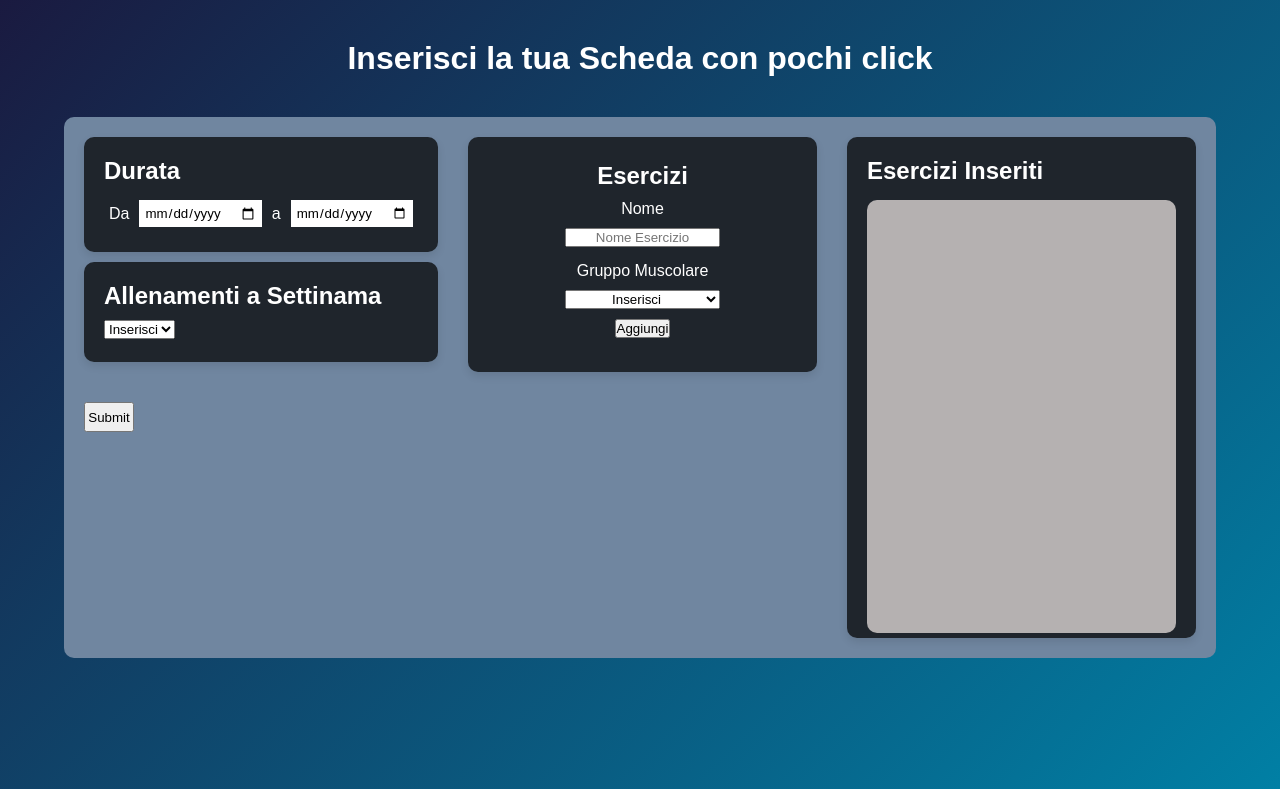
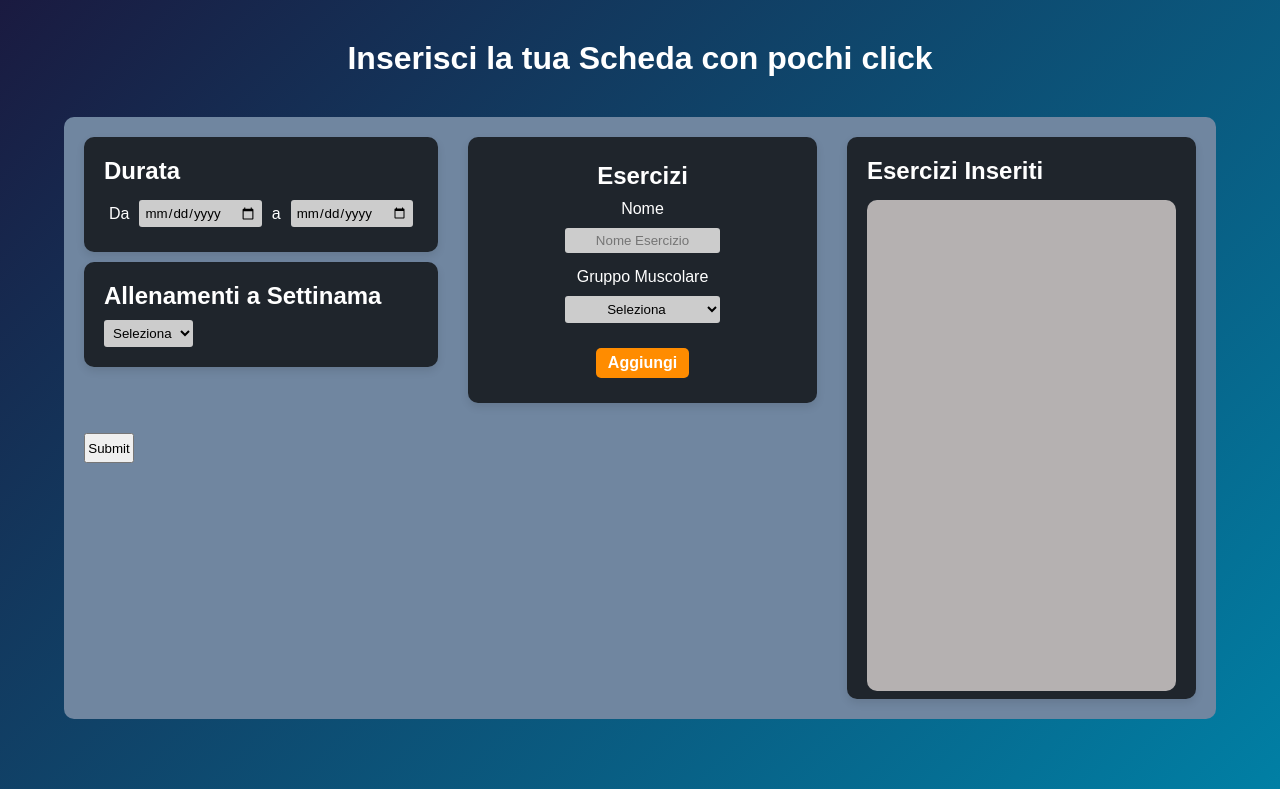
Before and after one commit to Andrexid/sito_palestra, a PHP site: page /html/new_training_card.html in a window 1280 px wide. Shown: the top 789 px of the page. Run offline with PHP 8.4, Linux system fonts and the light colour scheme.

Commit message:
Aggiornato stile new_training_Card

```diff
--- a/css/new_training_card.css
+++ b/css/new_training_card.css
@@ -23,6 +23,14 @@ body {
 
 #title {
     color: white;
+}
+
+.input-stile {
+    border: none;
+    background-color: #f5f5f5;
+    background-color: #cccccc;
+    border-radius: 3px;
+    padding: 5px;
 }
 
 
@@ -95,6 +103,7 @@ body {
     margin-top: 10px;
 }
 
+
 /* Box Esercizi */
 .input-esercizi {
     display: flex;
@@ -117,6 +126,24 @@ body {
     margin-bottom: 10px;
 }
 
+.def-button {
+    margin-top: 20px;
+    height: 30px;
+    width: 30%;
+    cursor: pointer;
+    border-radius: 5px;
+    border: none;
+    font-size: 16px;
+    font-weight: bold;
+    background: #ff8c00;;
+    color: white;
+    transition: background 0.3s ease-in-out;
+}
+
+.def-button:hover {
+    background: #ff6000;
+}
+
 /* Esercizi Inseriti */
 #exercise {
     margin-top: 15px;
@@ -137,6 +164,24 @@ body {
     color: black;
 }
 
+.delete-button {
+    height: 20px;
+    width: 20px;
+    text-align: center;
+    line-height: 1;
+    padding: 4px;
+    border: 1px solid black;
+    background-color: rgb(247, 110, 110);
+    margin-left: 10px;
+    cursor: pointer;
+    color: white;
+    transition: background 0.3s ease-in-out;
+}
+
+.delete-button:hover {
+    background-color: rgb(255, 57, 57);
+}
+
 /* Invio dei dati */
 #send-data {
     width: 50px;
--- a/html/new_training_card.html
+++ b/html/new_training_card.html
@@ -21,15 +21,15 @@
                         <h2>Durata</h2>
                         <div class="input-durata">
                             <p>Da</p>
-                            <input type="date" class="date">
+                            <input type="date" class="date input-stile">
                             <p>a</p>
-                            <input type="date" class="date">
+                            <input type="date" class="date input-stile">
                         </div>
                     </div>
                     <div class="box">
                         <h2>Allenamenti a Settinama</h2>
-                        <select name="week-workout" id="week-workout">
-                            <option value="default">Inserisci</option>
+                        <select name="week-workout" id="week-workout" class="input-stile">
+                            <option value="default">Seleziona</option>
                             <option value="1">1</option>
                             <option value="2">2</option>
                             <option value="3">3</option>
@@ -44,11 +44,11 @@
                     <div class="input-esercizi">
                         <h2>Esercizi</h2>
                         <label>Nome</label>
-                        <input type="text" placeholder="Nome Esercizio" id="insert-exercise">
+                        <input type="text" placeholder="Nome Esercizio" id="insert-exercise" class="input-stile">
 
                         <label>Gruppo Muscolare</label>
-                        <select name="muscle-group" id="muscle-group">
-                            <option value="default">Inserisci</option>
+                        <select name="muscle-group" id="muscle-group" class="input-stile">
+                            <option value="default">Seleziona</option>
                             <option value="Spalle">Spalle</option>
                             <option value="Bicipiti">Bicipiti</option>
                             <option value="Tricipiti">Tricipiti</option>
@@ -58,7 +58,7 @@
                             <option value="Quadricipiti">Quadricipiti</option>
                             <option value="Polpacci">Polpacci</option>
                         </select>
-                        <button type="button" onclick="getInputValue()">Aggiungi</button>
+                        <button type="button" onclick="getInputValue()" class="def-button">Aggiungi</button>
                     </div>
                 </div>
                 <div class="box tall-box">
--- a/src/insertNewTrainingCard.js
+++ b/src/insertNewTrainingCard.js
@@ -37,8 +37,7 @@ function addExercise(exercise, muscleGroup) {
     // creazione del bottone per eliminare un elemento sigolo
     var deleteButton = document.createElement("button");
     deleteButton.textContent = "X";
-    deleteButton.style.marginLeft = "10px"; // Distanza dal testo
-    deleteButton.style.cursor = "pointer";
+    deleteButton.className = "delete-button";
     deleteButton.onclick = function () {
         deleteExercise(exercise, listItem)
     }
```
